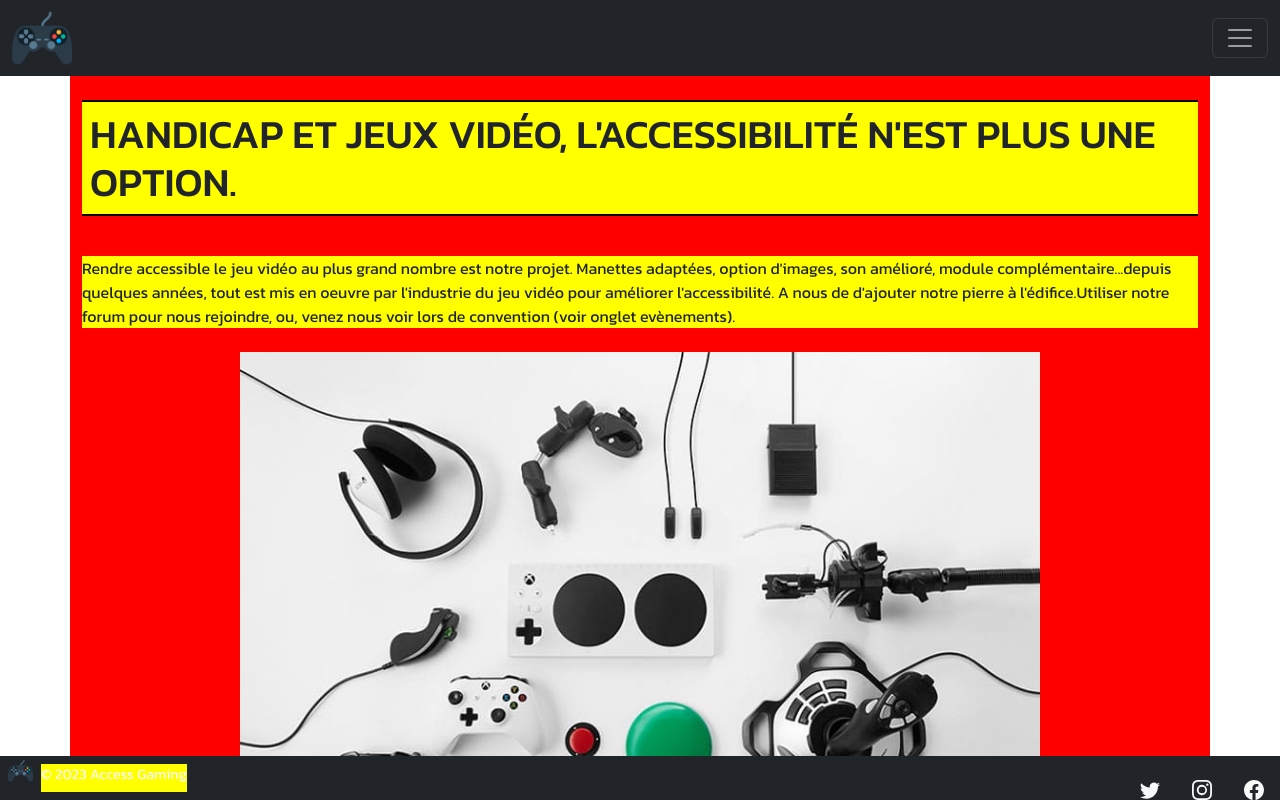
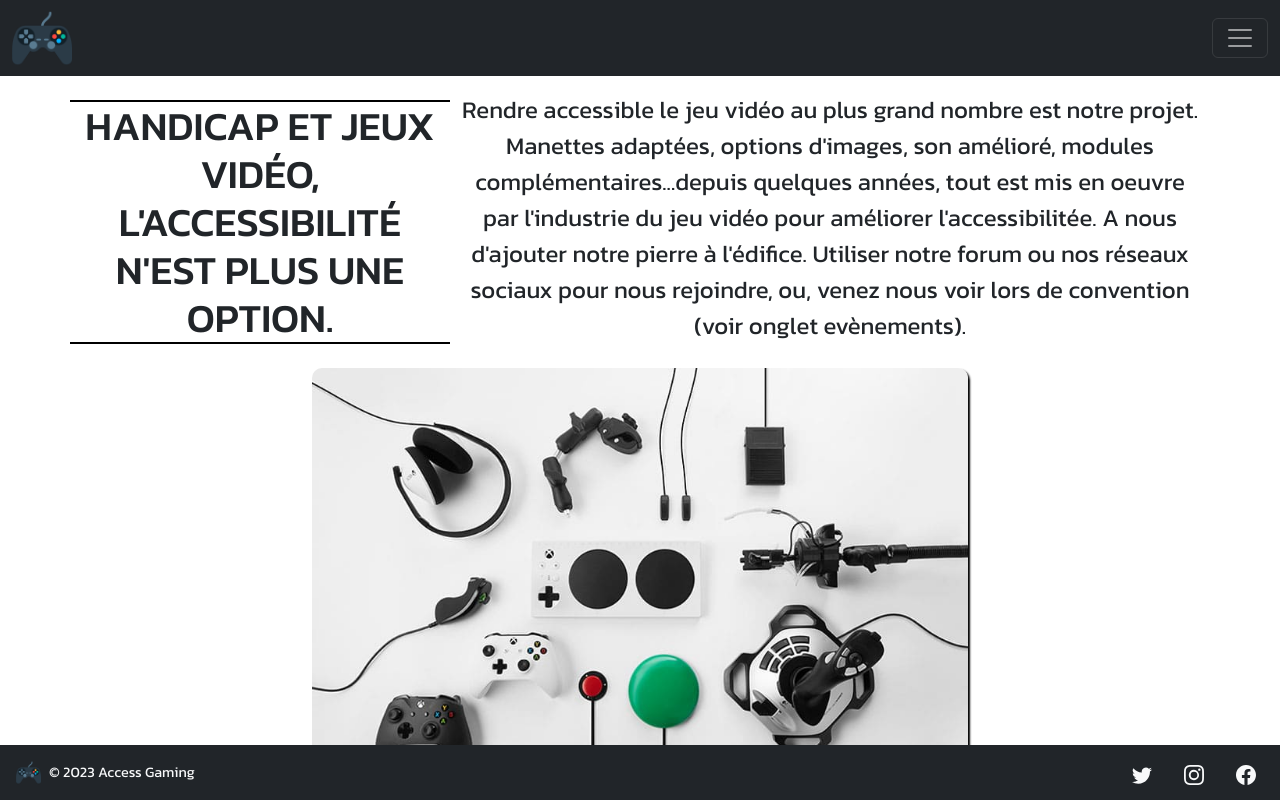
Before and after one commit to KevinMaze/Game-Acces-, a website: page index.html in a window 1280 px wide. Drawn offline with nearby package versions, Linux system fonts and the light colour scheme.

Commit message:
header responsive

```diff
--- a/css/style.css
+++ b/css/style.css
@@ -1,5 +1,5 @@
 /*********BODY***********/
-*{
+body{
     font-family:'Kanit', sans-serif;
     overflow: hidden;
 }
@@ -15,12 +15,7 @@ nav img{
 
 /***********HEADER************/
 header{
-    background-color: red;
-    height: 90vh;
-}
-
-header div > h1, p{
-    background-color: yellow;
+    height: 80vh;
 }
 
 header h1{
@@ -28,33 +23,77 @@ header h1{
     border-top: 2px solid black;
 }
 
-.header__img img{
-    width: 20em;
+header img{
+    width: 100%;
+    border-radius: 10px;
+    box-shadow: 2px 2px 2px black;
+}
+figcaption{
+    font-size: 0.6em;
+}
+
+/*************FOOTER************/
+footer p{
+    text-align: center;
+    font-size: 0.6em;
+}
+
+footer img{
+    object-fit: contain;
+    width: 15px;
 }
 
 
-/*************FOOTER************/
-footer p{
-    font-size: 0.6em;
+/********MEDIA QUERY**********/
+/* @media (max-heigth: 360px) {
+    header > div{
+        display: flex;
+        flex-direction: row;
+    }
+} */
+
+@media screen and (min-width: 768px){
+    header p{
+        align-self: center;
+        padding-left: 2em;
+        font-size: 1.5em;
+    }
+    header img{
+        width: 60%;
+    }
 }
+@media screen and (min-width: 992px){
+    nav img{
+        width: 60px;
+    }
 
-/********MEDIA QUERY**********/
-@media screen and (min-width: 992px){
+    header img{
+        width: 60%;
+    }
+
+    footer p{
+        font-size: 0.9em;
+    }
+    footer img{
+        width: 25px;
+    }
+    footer svg{
+        margin-bottom: 15px;
+    }
+
     .footer__link__social{
         padding-top: 20px;
     }
-    nav img{
-        width: 60px;
+}
+
+@media screen and(min-width: 1200px) {
+    header img{
+        width: 70%;
     }
-    footer p{
-        font-size: 0.9em;
+}
+
+@media screen and(min-width: 1400px) {
+    header img{
+        width: 60%;
     }
-
-    header > div{
-        flex-direction: row;
-    }
-    .header__img img{
-        width: 50em;
-    }
-
 }
--- a/index.html
+++ b/index.html
@@ -38,25 +38,26 @@
 
 
         <!-------------- HEADER ----------->
-        <header class="container">
-            <div class="d-flex flex-column justify-content-between">
-                <h1 class="text-uppercase p-2 mb-4 mt-4">Handicap et jeux vidéo, l'accessibilité n'est plus une option.</h1>
+        <header class="container text-center">
+            <div class="row justify-content-center">
+                <h1 class="col-lg-4 text-uppercase mb-4 mt-4 align-self-center">Handicap et jeux vidéo, l'accessibilité n'est plus une option.</h1>
 
-                <p class="mb-4 mt-3">Rendre accessible le jeu vidéo au plus grand nombre est notre projet. Manettes adaptées, option d'images, son amélioré, module complémentaire...depuis quelques années, tout est mis en oeuvre par l'industrie du jeu vidéo pour améliorer l'accessibilité. A nous de d'ajouter notre pierre à l'édifice.Utiliser notre forum pour nous rejoindre, ou, venez nous voir lors de convention (voir onglet evènements).</p>
+                <p class="col-lg mb-4 mt-3 align-self-center">Rendre accessible le jeu vidéo au plus grand nombre est notre projet. Manettes adaptées, options d'images, son amélioré, modules complémentaires...depuis quelques années, tout est mis en oeuvre par l'industrie du jeu vidéo pour améliorer l'accessibilitée. A nous d'ajouter notre pierre à l'édifice. Utiliser notre forum ou nos réseaux sociaux pour nous rejoindre, ou, venez nous voir lors de convention (voir onglet evènements).</p>
             </div>
-            <div class="d-flex justify-content-center header__img">
-                <img src="./images/manette-xbox.jpg" alt="Exemple manette adaptées">
+            <div class="container">
+                <figure>
+                    <img src="./images/manette-xbox.jpg" alt="Exemple manette adaptées">
+                    <figcaption>Exemple de manette adaptative conçu par Xbox</figcaption>
+                </figure>
             </div>
         </header>
 
 
-            <footer class="position-absolute bottom-0 start-0 w-100 bg-dark">
-                <div class="d-flex justify-content-between align-content-center px-2">
-                    <div class="d-flex align-content-center">
-                        <a href="./index.html" class="">
-                            <img src="./images/logoManette.png" alt="Logo Access Gaming" width="25px">
-                        </a>
-                        <p class="text-light m-2">© 2023 Access Gaming</p>
+            <footer class="container-fluid position-absolute bottom-0 start-0 w-100 bg-dark">
+                <div class="d-flex justify-content-between align-content-center px-1">
+                    <div class="d-flex">
+                        <img src="./images/logoManette.png" alt="Logo Access Gaming">
+                        <p class="text-light m-2 align-self-center">© 2023 Access Gaming</p>
                     </div>
                     <div class="footer__link__social d-flex align-center">
                         <a class="ms-3 text-light px-2" href="#"><svg xmlns="http://www.w3.org/2000/svg" width="20" height="20" fill="currentColor" class="bi bi-twitter" viewBox="0 0 16 16">
```
Also changed, not shown: forum.html (added), images/XboxWire.jpeg (added), 1 other file.
